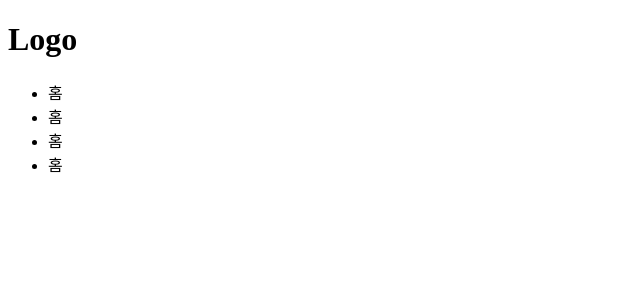
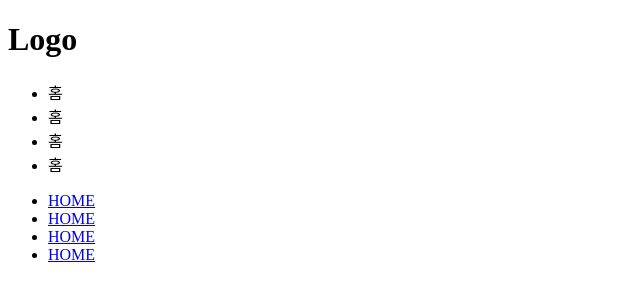
Before and after one commit to sinej/react-2024, a React (Vite) app: page / in a window 1280 px wide. Shown: the top 300 px of the page, without its empty margins (0-640 px from the left). Built offline with nearby package versions, Linux system fonts and the light colour scheme.

Commit message:
feat: gnb 추가

```diff
--- a/src/components/header/gnb.tsx
+++ b/src/components/header/gnb.tsx
@@ -2,9 +2,30 @@ import React from 'react';
 
 const Gnb = () => {
   return (
-    <div className="text-white">
-
-    </div>
+    <nav>
+      <ul>
+        <li>
+          <a href="/">
+            HOME
+          </a>
+        </li>
+        <li>
+          <a href="/">
+            HOME
+          </a>
+        </li>
+        <li>
+          <a href="/">
+            HOME
+          </a>
+        </li>
+        <li>
+          <a href="/">
+            HOME
+          </a>
+        </li>
+      </ul>
+    </nav>
   );
 };
 
```
